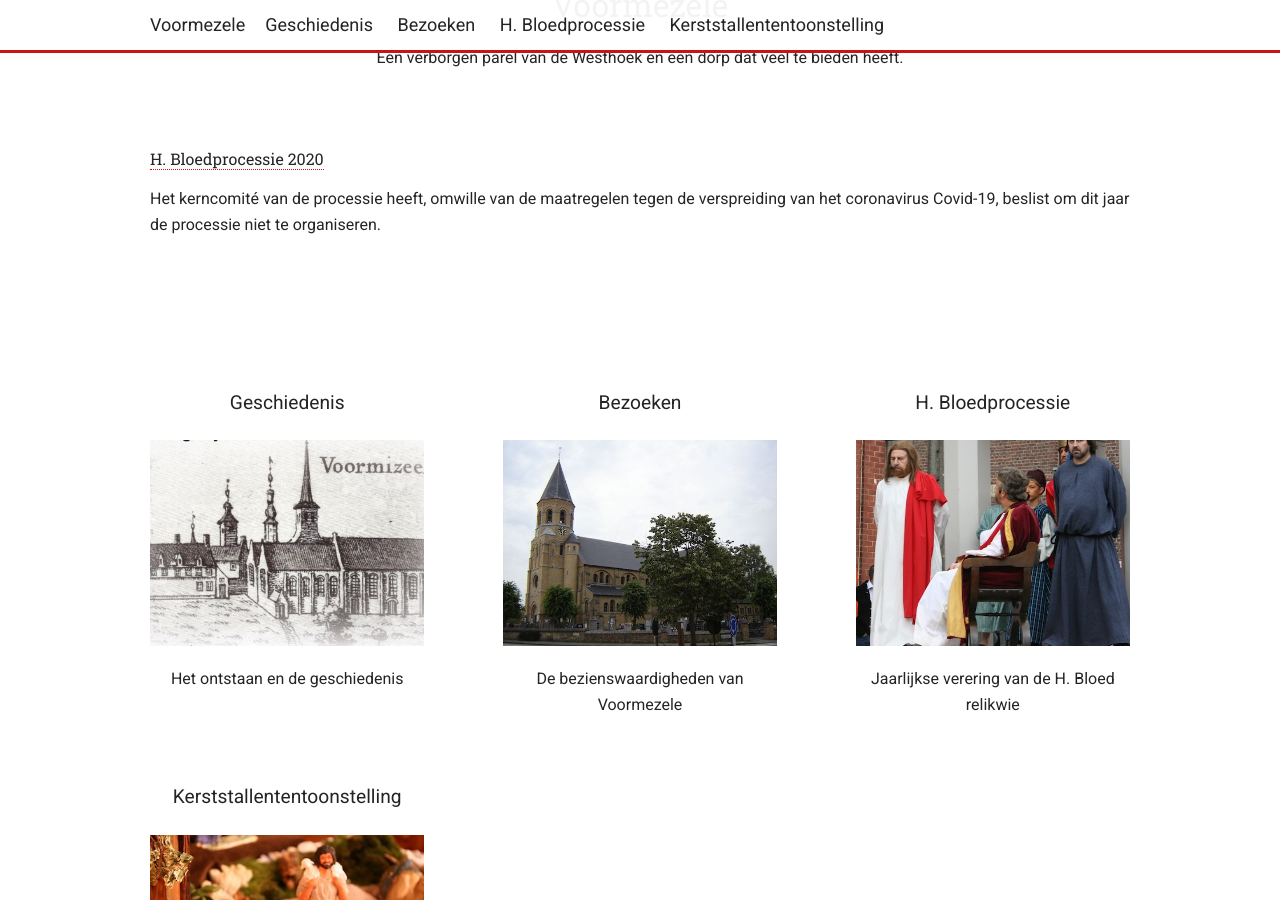
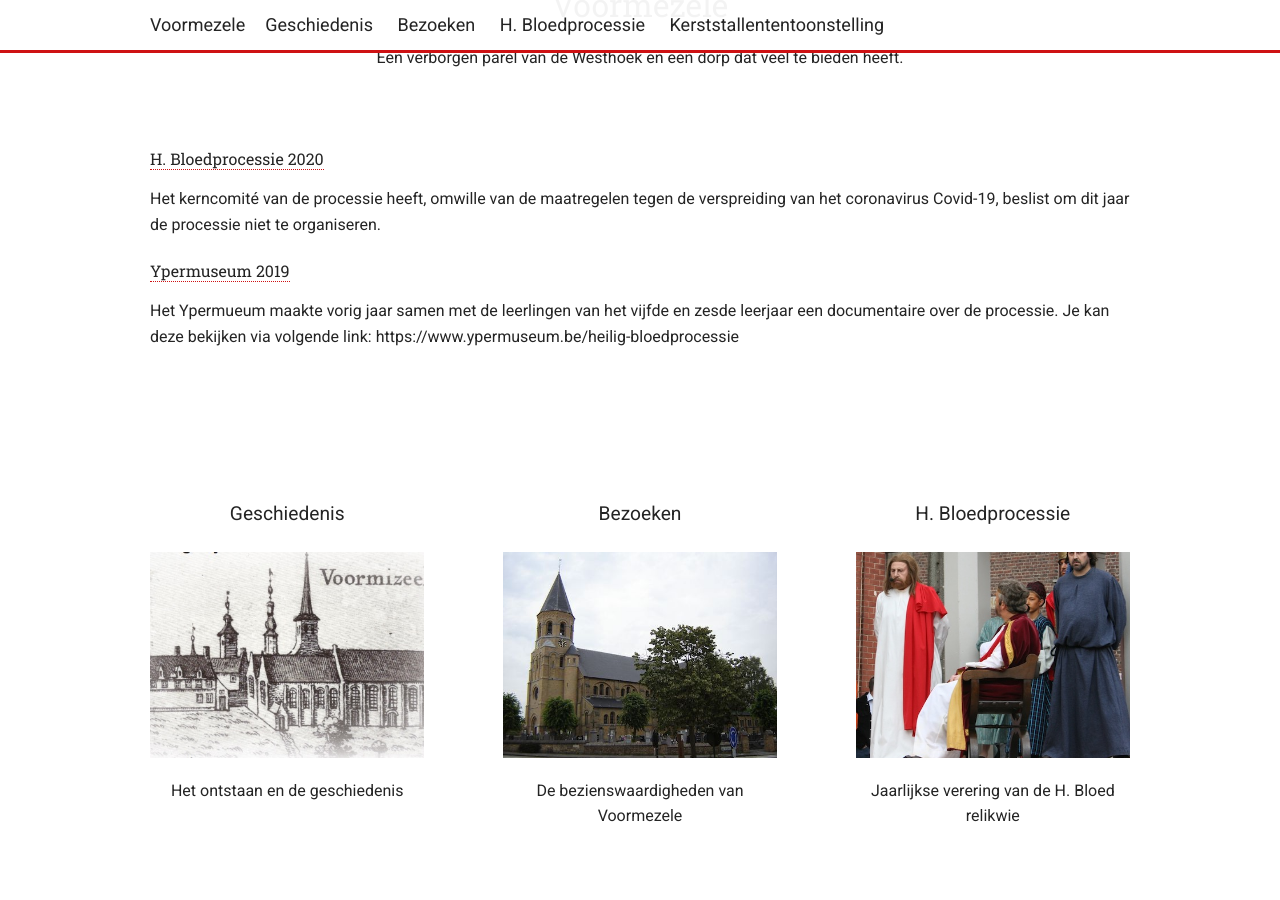
Before and after one commit to dannycuvelier/voormezele.github.io, a Jekyll site: the page built from index.html, in a window 1280 px wide and 900 px high, scrolled down 646 px. Built offline with Jekyll 4.4.1, drawn with Linux system fonts in a browser that asks for light colours.

Commit message:
update Ypermuseum 26 05 2020 (#20)
* update Ypermuseum 26 05 2020

* Small copy fix

Co-authored-by: Klaas Cuvelier <cuvelierklaas@gmail.com>

```diff
--- a/_data/announcements.json
+++ b/_data/announcements.json
@@ -3,5 +3,14 @@
         "title": "H. Bloedprocessie 2020",
         "description": "Het kerncomité van de processie heeft, omwille van de maatregelen tegen de verspreiding van het coronavirus Covid-19, beslist om dit jaar de processie niet te organiseren.",
         "link": "https://www.ypermuseum.be/heilig-bloedprocessie"
-    }
+
+    },
+
+    {
+        "title": "Ypermuseum 2019",
+        "description": "Het Ypermueum maakte vorig jaar samen met de leerlingen van het vijfde en zesde leerjaar een documentaire over de processie. Je kan deze bekijken via volgende link: https://www.ypermuseum.be/heilig-bloedprocessie",
+        "link": "https://www.ypermuseum.be/heilig-bloedprocessie"
+
+   }
+
 ]
```
